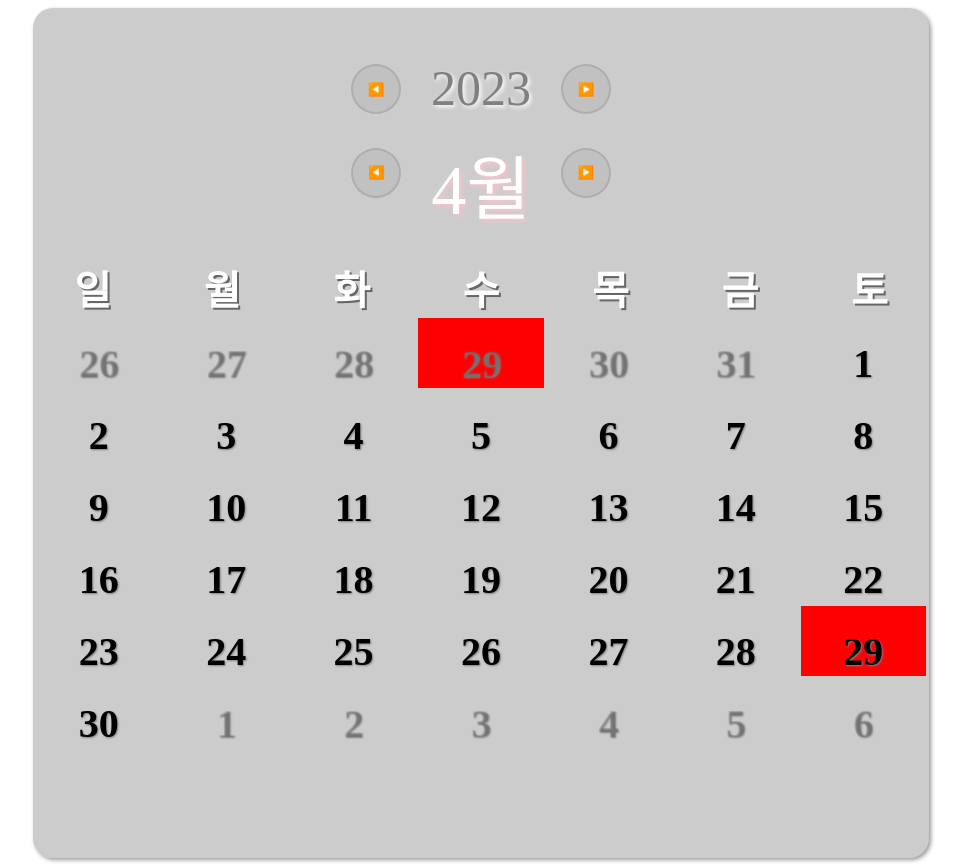
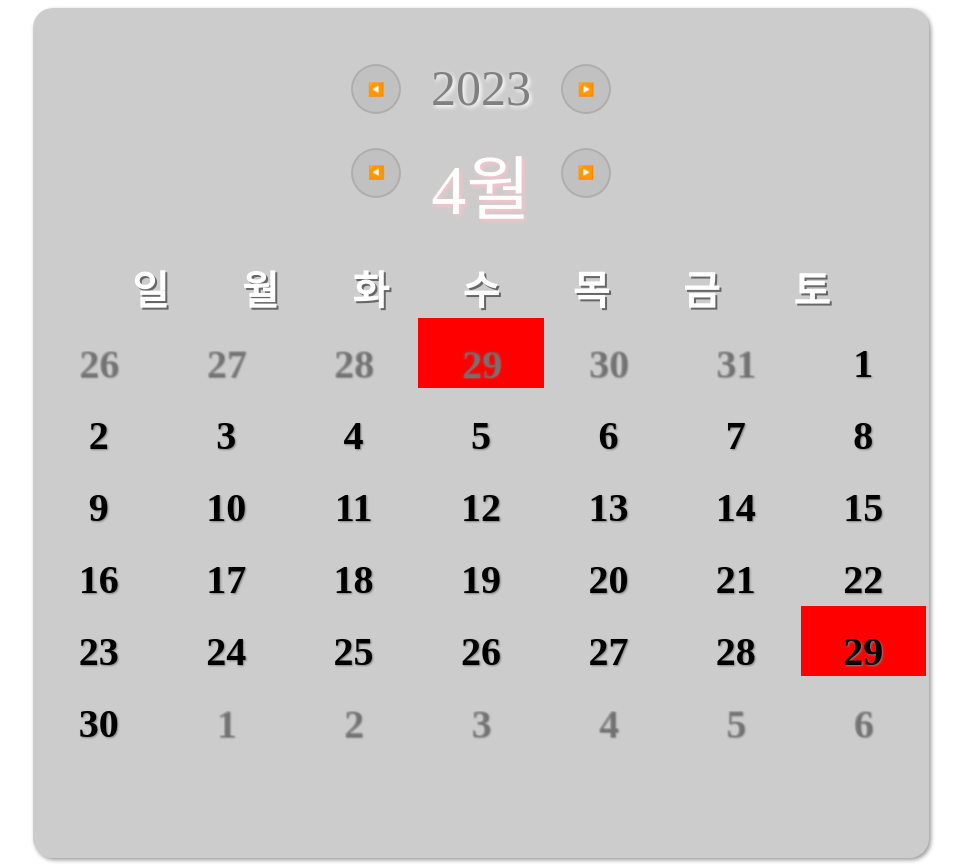
Before and after one commit to minsun0714/Diet_Diary_App, a React (Create React App) app: page / in a window 1280 px wide. Shown: the whole page, without its empty margins (159-1124 px from the left). Built offline with nearby package versions, Linux system fonts and the light colour scheme.

Commit message:
💄 요일 간 width 8.3vw로 변경

```diff
--- a/src/components/Days.tsx
+++ b/src/components/Days.tsx
@@ -3,7 +3,7 @@ import styled from "styled-components";
 
 const Day = styled.th`
   font-size: 40px;
-  width: 9.8vw;
+  width: 8.3vw;
   color: white;
   text-shadow: 2px 2px 0.5px rgba(0, 0, 0, 0.5);
 `;
```
